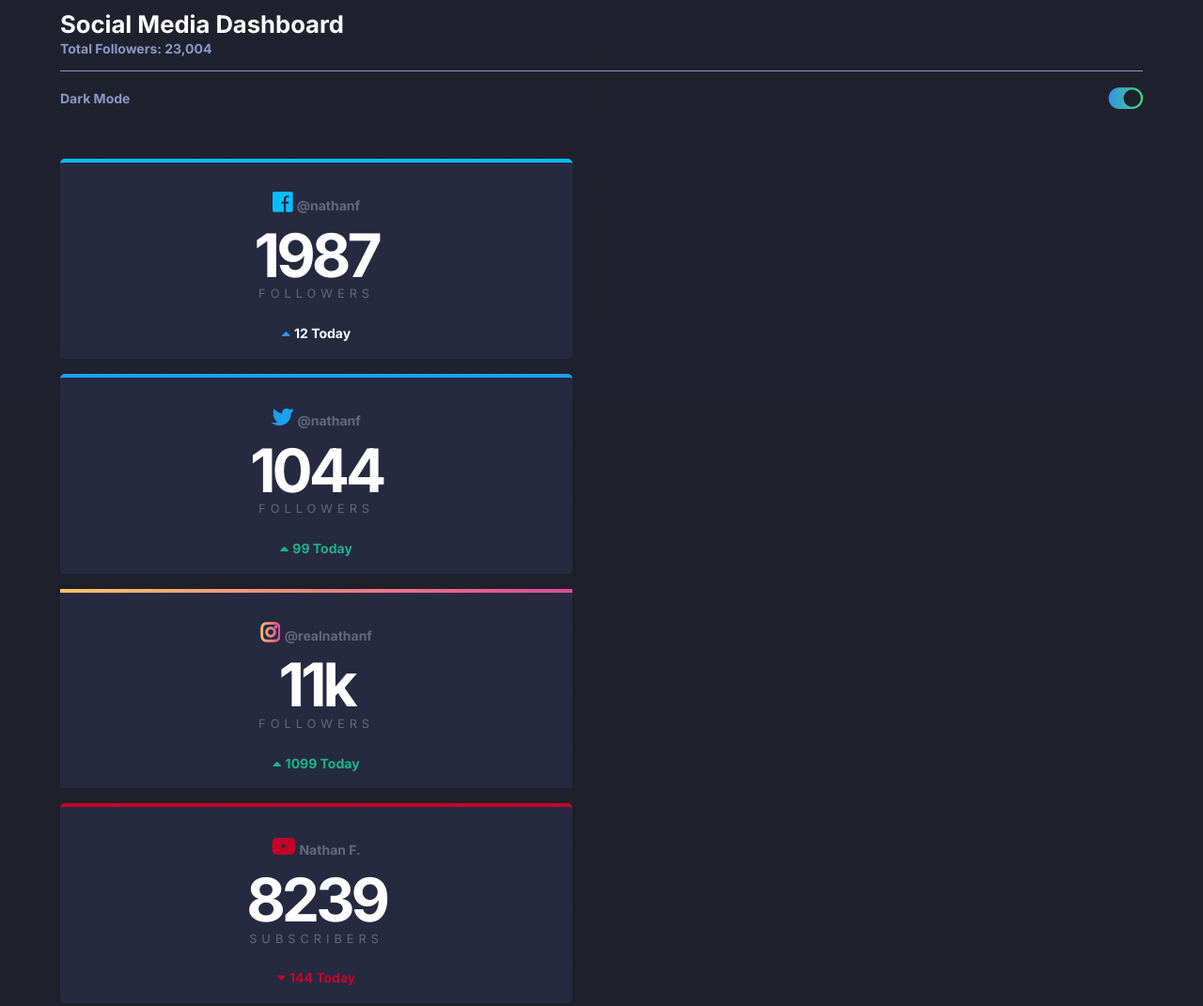
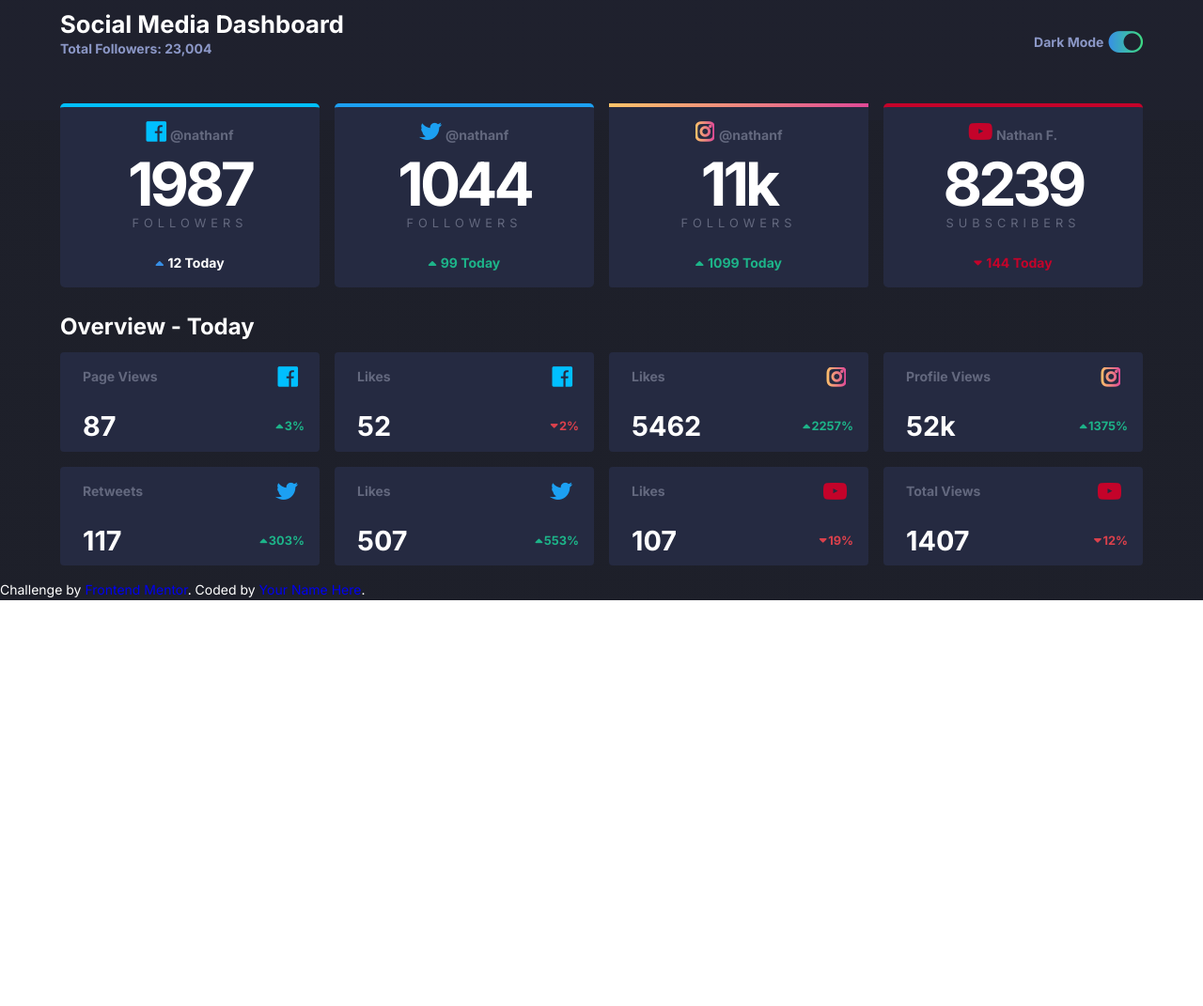
Before and after one commit to wissem-cheriguene/social-media-dashboad, a website: page app/assets/index.html in a window 1280 px wide. Shown: the top 1071 px of the page at 94% size. After the commit the page ends 800 px from the top, so only its background shows below. Drawn offline with nearby package versions, Linux system fonts and the light colour scheme; files that its build step writes are made by us from their sources.

Commit message:
css done

```diff
--- a/app/assets/index.html
+++ b/app/assets/index.html
@@ -23,8 +23,8 @@
       </div>
       <div>
         <div class="toogle-button">
-          <p>Dark Mode</p>
-          <i class="fa fa-toggle-on fa-gradient" aria-hidden="true"></i>
+          <p><a href="#">Dark Mode</a></p>
+          <a href="#"><i class="fa fa-toggle-on fa-gradient" aria-hidden="true"></i></a>
         </div>
       </div>
     </header>
@@ -32,25 +32,25 @@
     <main class="main">
       <section class="main-cards">
         <article class="main-cards__card main-cards__card--fb">
-          <h2>@nathanf</h2>
+          <p><a href="#">@nathanf</a></p>
           <p>1987</p>
           <p>Followers</p>
           <p>12 Today</p>
         </article>
         <article class="main-cards__card main-cards__card--tw">
-          <h2>@nathanf</h2>
+          <p><a href="#">@nathanf</a></p>
           <p>1044</p>
           <p>Followers</p>
           <p>99 Today</p>
         </article>
         <article class="main-cards__card main-cards__card--insta">
-          <h2>@realnathanf</h2>
+          <p><a href="#">@nathanf</a></p>
           <p>11k</p>
           <p>Followers</p>
           <p>1099 Today</p>
         </article>
         <article class="main-cards__card main-cards__card--yt">
-          <h2>Nathan F.</h2>
+          <p><a href="">Nathan F.</a></p>
           <p>8239</p>
           <p>Subscribers</p>
           <p>144 Today</p>
@@ -59,45 +59,45 @@
 
       <section class="overview-cards">
         <h2 class="overview-cards__title">Overview - Today</h2>
-        <article class="overview-cards__card overview-cards__card--fb like">
-          <p>Page Views</p>
+        <article class="overview-cards__card  like">
+          <p class="overview-cards__card--fb"><a href="#">Page Views</a></p>
           <p>87</p>
-          <p>3%</p>
+          <p><a href="#">3%</a></p>
         </article>
-        <article class="overview-cards__card overview-cards__card--fb dislike">
-          <p>Likes</p>
+        <article class="overview-cards__card  dislike">
+          <p class="overview-cards__card--fb"><a href="#">Likes</a></p>
           <p>52</p>
-          <p>2%</p>
+          <p><a href="#">2%</a></p>
         </article>
-        <article class="overview-cards__card overview-cards__card--insta like">
-          <p>Likes</p>
+        <article class="overview-cards__card  like">
+          <p class="overview-cards__card--insta"><a href="#">Likes</a></p>
           <p>5462</p>
-          <p>2257%</p>
+          <p><a href="#">2257%</a></p>
         </article>
-        <article class="overview-cards__card overview-cards__card--insta like">
-          <p>Profile Views</p>
+        <article class="overview-cards__card  like">
+          <p class="overview-cards__card--insta"><a href="#">Profile Views</a></p>
           <p>52k</p>
-          <p>1375%</p>
+          <p><a href="#">1375%</a></p>
         </article>
-        <article class="overview-cards__card overview-cards__card--tw like">
-          <p>Retweets</p>
+        <article class="overview-cards__card  like">
+          <p class="overview-cards__card--tw"><a href="#">Retweets</a></p>
           <p>117</p>
-          <p>303%</p>
+          <p><a href="#">303%</a></p>
         </article>
-        <article class="overview-cards__card overview-cards__card--tw like">
-          <p>Likes</p>
+        <article class="overview-cards__card  like">
+          <p class="overview-cards__card--tw"><a href="#">Likes</a></p>
           <p>507</p>
-          <p>553%</p>
+          <p><a href="#">553%</a></p>
         </article>
-        <article class="overview-cards__card overview-cards__card--yt dislike">
-          <p>Likes</p>
+        <article class="overview-cards__card dislike">
+          <p class="overview-cards__card--yt"><a href="#">Likes</a></p>
           <p>107</p>
-          <p>19%</p>
+          <p><a href="#">19%</a></p>
         </article>
-        <article class="overview-cards__card overview-cards__card--yt dislike">
-          <p>Total Views</p>
+        <article class="overview-cards__card  dislike">
+          <p class="overview-cards__card--yt"><a href="#">Total Views</a></p>
           <p>1407</p>
-          <p>12%</p>
+          <p><a href="#">12%</a></p>
         </article>
       </section>
     </main>
--- a/app/scss/base/_base.scss
+++ b/app/scss/base/_base.scss
@@ -8,3 +8,7 @@
     color: $white-text;
     font-size: $size;
 }
+
+a {
+    text-decoration: none;
+}
--- a/app/scss/components/_main-cards__card.scss
+++ b/app/scss/components/_main-cards__card.scss
@@ -7,7 +7,11 @@
 
    &--fb {
         border-top: 4px solid $fb-color;
-    h2 {
+
+        & p:first-child{
+            margin-top: 1rem;
+            margin-bottom: 2rem;
+            a {
                 margin-top: 2rem;
                 margin-bottom: 2rem;
                 color:$dark-grey-blue-text;
@@ -19,8 +23,11 @@
                     margin-right: 5px;
                     font-size: 1.5rem;
                 }
+                &:hover {
+                    color: $white-text;
                 }
-
+            }
+        }
         & p:nth-child(2) {
             font-weight: bold;
             font-size: 4rem;
@@ -49,7 +56,11 @@
 
    &--tw {
     border-top: 4px solid $tw-color;
-    h2 {
+
+    & p:first-child{
+        margin-top: 1rem;
+        margin-bottom: 2rem;
+        a {
             margin-top: 2rem;
             margin-bottom: 2rem;
             color:$dark-grey-blue-text;
@@ -60,6 +71,10 @@
                 color: $tw-color;
                 margin-right: 5px;
                 font-size: 1.5rem;
+            }
+            &:hover {
+                color: $white-text;
+            }
         }
     }
 
@@ -93,7 +108,11 @@
     border-image-source: $insta-color;
     border-image-slice: 1;
     border-radius: 3px;
-    h2 {
+
+    p:first-child {
+        margin-top: 1rem;
+        margin-bottom: 2rem;
+        a {
             margin-top: 2rem;
             margin-bottom: 2rem;
             color:$dark-grey-blue-text;
@@ -110,6 +129,10 @@
                 -moz-background-clip: text;
                 background-clip: text;
                 -webkit-text-fill-color:transparent;
+            }
+            &:hover {
+                color: $white-text;
+            }
         }
     }
 
@@ -140,7 +163,12 @@
 
    &--yt {
     border-top: 4px solid $yt-color;
-    h2 {
+
+    & p:first-child {
+        margin-top: 1rem;
+        margin-bottom: 2rem;
+
+        a {
             margin-top: 2rem;
             margin-bottom: 2rem;
             color:$dark-grey-blue-text;
@@ -152,6 +180,11 @@
                 font-size: 1.5rem;
                 color: $yt-color;
                 border-radius: 50%;
+            }
+
+            &:hover {
+                color: $white-text;
+            }
     }
     }
 
@@ -181,3 +214,25 @@
    }
 
 }
+
+@media screen and (min-width:600px) {
+    .main-cards__card {
+        width: calc(51% - 1rem);
+        margin-right: 1rem;
+        &:nth-child(2n) {
+            margin-right: 0rem;
+        }
+    }
+}
+
+@media screen and (min-width:1000px) {
+    .main-cards__card {
+        width: calc(26% - 1rem);
+        &:nth-child(2n) {
+            margin-right: 1rem;
+        }
+        &:last-child {
+            margin-right: 0;
+        }
+    }
+}
--- a/app/scss/components/_overview-cards__card.scss
+++ b/app/scss/components/_overview-cards__card.scss
@@ -6,6 +6,7 @@
         font-weight: bold;
         margin-top:1rem;
         margin-bottom: 1rem;
+
     }
 
     &__card {
@@ -16,11 +17,102 @@
         padding:1rem 1.5rem;
         position: relative;
 
-        & p:nth-child(1){
+        &--fb {
+            font-weight: bold;
+            width: 100%;
+            margin-bottom: 2rem;
+            position: relative;
+            a{
                 color: $dark-grey-blue-text;
+                &::after {
+                    content: '\f230';
+                    font-family: 'FontAwesome';
+                    top:0;
+                    right: 0;
+                    position: absolute;
+                    font-size: 1.5rem;
+                    color: $fb-color;
+                }
+                &:hover {
+                    color: $white-text;
+                }
+            }
+
+        }
+
+        &--tw {
+            font-weight: bold;
             width: 100%;
+            margin-bottom: 2rem;
+            position: relative;
+            a{
+                color: $dark-grey-blue-text;
+                &::after {
+                    content: '\f099';
+                    font-family: 'FontAwesome';
+                    top:0;
+                    right: 0;
+                    position: absolute;
+                    font-size: 1.5rem;
+                    color: $tw-color;
+                }
+                &:hover {
+                    color: $white-text;
+                }
+            }
+
+        }
+
+        &--insta {
             font-weight: bold;
+            width: 100%;
             margin-bottom: 2rem;
+            position: relative;
+            a{
+                color: $dark-grey-blue-text;
+                &::after {
+                    content: '\f16d';
+                    font-family: 'FontAwesome';
+                    top:0;
+                    right: 0;
+                    position: absolute;
+                    font-size: 1.5rem;
+                    background:-moz-$insta-color;
+                    background: -webkit-$insta-color;
+                    background: $insta-color;
+                    -webkit-background-clip: text;
+                    -moz-background-clip: text;
+                    background-clip: text;
+                    -webkit-text-fill-color:transparent;
+                }
+                &:hover {
+                    color: $white-text;
+                }
+            }
+
+        }
+
+        &--yt {
+            font-weight: bold;
+            width: 100%;
+            margin-bottom: 2rem;
+            position: relative;
+            a{
+                color: $dark-grey-blue-text;
+                &::after {
+                content: '\f16a';
+                font-family: 'FontAwesome';
+                top:0;
+                right: 0;
+                position: absolute;
+                font-size: 1.5rem;
+                color: $yt-color;
+            }
+                &:hover {
+                    color: $white-text;
+                }
+            }
+
         }
 
         & p:nth-child(2) {
@@ -38,6 +130,7 @@
 
         &.like {
             & p:nth-child(3) {
+                a {
                     color: $lime-green;
 
                     &::before {
@@ -46,10 +139,13 @@
                         margin-right: 2px;
                     }
                 }
+
+            }
         }
 
         &.dislike {
             & p:nth-child(3) {
+                a{
                     color: $bright-red;
 
                     &::before {
@@ -59,68 +155,33 @@
                     }
                 }
             }
-
-        &--fb {
-            position: relative;
-            &::after {
-                content: '\f230';
-                font-family: 'FontAwesome';
-                top:0;
-                right: 0;
-                padding: 1rem;
-                position: absolute;
-                font-size: 1.5rem;
-                color: $fb-color;
-            }
         }
 
-        &--tw{
-            position: relative;
-            &::after {
-                content: '\f099';
-                font-family: 'FontAwesome';
-                top:0;
-                right: 0;
-                padding: 1rem;
-                position: absolute;
-                font-size: 1.5rem;
-                color: $tw-color;
-            }
     }
 
-        &--insta{
-            position: relative;
-            &::after {
-                content: '\f16d';
-                font-family: 'FontAwesome';
-                top:0;
-                right: 0;
-                padding: 1rem;
-                position: absolute;
-                font-size: 1.5rem;
-                background:-moz-$insta-color;
-                background: -webkit-$insta-color;
-                background: $insta-color;
-                -webkit-background-clip: text;
-                -moz-background-clip: text;
-                background-clip: text;
-                -webkit-text-fill-color:transparent;
-            }
 }
 
-        &--yt{
-            position: relative;
-            &::after {
-                content: '\f16a';
-                font-family: 'FontAwesome';
-                top:0;
-                right: 0;
-                padding: 1rem;
-                position: absolute;
-                font-size: 1.5rem;
-                color: $yt-color;
+@media screen and (min-width:600px) {
+    .overview-cards__card {
+        width: calc(51% - 1rem);
+        margin-right: 1rem;
+        &:nth-child(odd){
+            margin-right: 0;
         }
     }
 }
 
+@media screen and (min-width:1000px) {
+    .overview-cards__card {
+        width: calc(25% - 0.75rem);
+        &:nth-child(odd){
+            margin-right: 1rem;
         }
+        &:nth-child(5n) {
+            margin-right: 0;
+        }
+        &:last-child{
+            margin-right: 0;
+        }
+    }
+}
--- a/app/scss/components/_title.scss
+++ b/app/scss/components/_title.scss
@@ -13,4 +13,8 @@
         margin-bottom: 0.8rem;
     }
     border-bottom: 1px solid $blue-text;
+
+    @media screen and (min-width:600px)  {
+        border: none;
+    }
 }
--- a/app/scss/components/_toogle-button.scss
+++ b/app/scss/components/_toogle-button.scss
@@ -5,8 +5,10 @@
     margin-top: 0.8rem;
     margin-bottom: 3rem;
     p {
-        color: $blue-text;
-        font-weight: bold;
+        a{
+            color: $blue-text;
+            font-weight: bold;
+        }
     }
 
     .fa-gradient {
@@ -21,3 +23,13 @@
     }
 
 }
+
+@media screen and (min-width:600px) {
+    .toogle-button {
+        justify-content: flex-end;
+
+        p {
+            margin-right: 5px;
+        }
+    }
+}
--- a/app/scss/layout/_header.scss
+++ b/app/scss/layout/_header.scss
@@ -9,3 +9,9 @@
         width: 100%;
     }
 }
+
+@media screen and (min-width:600px) {
+    .header {
+        flex-wrap: nowrap;
+    }
+}
--- a/app/scss/layout/_main-cards.scss
+++ b/app/scss/layout/_main-cards.scss
@@ -2,3 +2,15 @@
     display: flex;
     flex-wrap: wrap;
 }
+
+@media screen and (min-width:600px) {
+    .main-cards {
+        width: 100%;
+    }
+}
+
+@media screen and (min-width:1000px) {
+    .main-cards {
+        flex-wrap: nowrap;
+    }
+}
--- a/app/scss/layout/_overview-cards.scss
+++ b/app/scss/layout/_overview-cards.scss
@@ -2,3 +2,15 @@
     display: flex;
     flex-wrap: wrap;
 }
+
+@media screen and (min-width:600px) {
+    .overview-cards {
+        width: 100%;
+    }
+}
+
+// @media screen and (min-width:1000px) {
+//     .overview-cards {
+//         flex-wrap: nowrap;
+//     }
+// }
```
Lines whose indentation alone changed are shown as unchanged.
